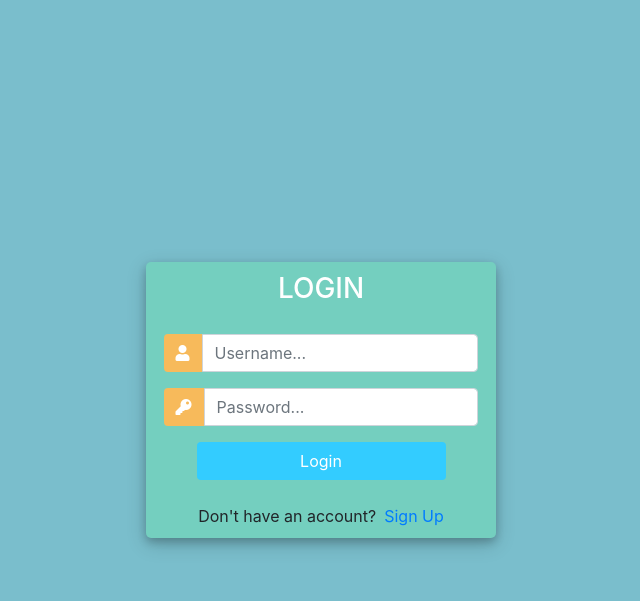
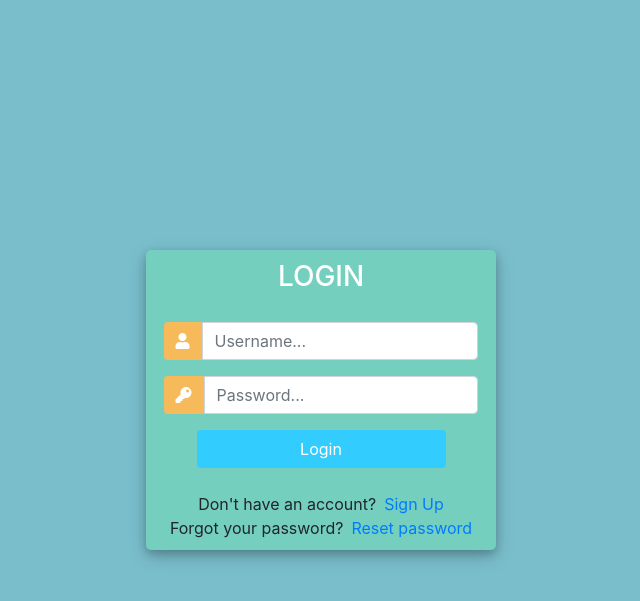
Before and after one commit to defoxicator/crm, a Django app: page /login/ in a window 1280 px wide. Shown: the top 601 px of the page, without its empty margins (319-959 px from the left). Run offline with Django 4.2, Linux system fonts and the light colour scheme; some libraries are stand-ins or nearby versions.

Commit message:
added password reseset

```diff
--- a/accounts/templates/accounts/login.html
+++ b/accounts/templates/accounts/login.html
@@ -117,6 +117,9 @@
 					<div class="d-flex justify-content-center links">
 						Don't have an account? <a href="{% url 'register' %}" class="ml-2">Sign Up</a>
 					</div>
+					<div class="d-flex justify-content-center links">
+						Forgot your password? <a href="{% url 'reset_password' %}" class="ml-2">Reset password</a>
+					</div>
 
 				</div>
 			</div>
--- /dev/null
+++ b/accounts/templates/accounts/password_reset_done.html
@@ -0,0 +1,5 @@
+<h3>Password reset complete</h3>
+
+<p>Your password has been set. You may go ahead and log in now.</p>
+
+<a href="/">Log in</a>
--- /dev/null
+++ b/accounts/templates/accounts/password_reset_sent.html
@@ -0,0 +1,6 @@
+<h3>Password reset sent</h3>
+
+
+<p>We’ve emailed you instructions for setting your password, if an account exists with the email you entered. You should receive them shortly.</p>
+
+<p>If you don’t receive an email, please make sure you’ve entered the address you registered with, and check your spam folder.</p>
--- a/accounts/urls.py
+++ b/accounts/urls.py
@@ -1,4 +1,6 @@
 from django.urls import path
+from django.contrib.auth import views as auth_views
+
 from . import views
 
 urlpatterns = [
@@ -17,4 +19,9 @@ urlpatterns = [
     path('create_order/<str:pk>/', views.createOrder, name="create_order"),
     path('update_order/<str:pk>/', views.updateOrder, name="update_order"),
     path('delete_order/<str:pk>/', views.deleteOrder, name="delete_order"),
+
+    path('reset_password/', auth_views.PasswordResetView.as_view(template_name='accounts/password_reset.html'), name='reset_password'),
+    path('reset_password_sent/', auth_views.PasswordResetDoneView.as_view(template_name='accounts/password_reset_sent.html'), name='password_reset_done'),
+    path('reset/<uid64>/<token>/', auth_views.PasswordResetConfirmView.as_view(template_name='accounts/password_reset_form.html'), name='password_reset_confirm'),
+    path('reset_password_complete/', auth_views.PasswordResetCompleteView.as_view(template_name='accounts/password_reset_done.html'), name='password_reset_complete'),
 ]
```
Also changed, not shown: accounts/templates/accounts/password_reset.html (added, +11 -0 lines), accounts/templates/accounts/password_reset_form.html (added, +11 -0 lines), crm/settings.py (+9 -0 lines).
